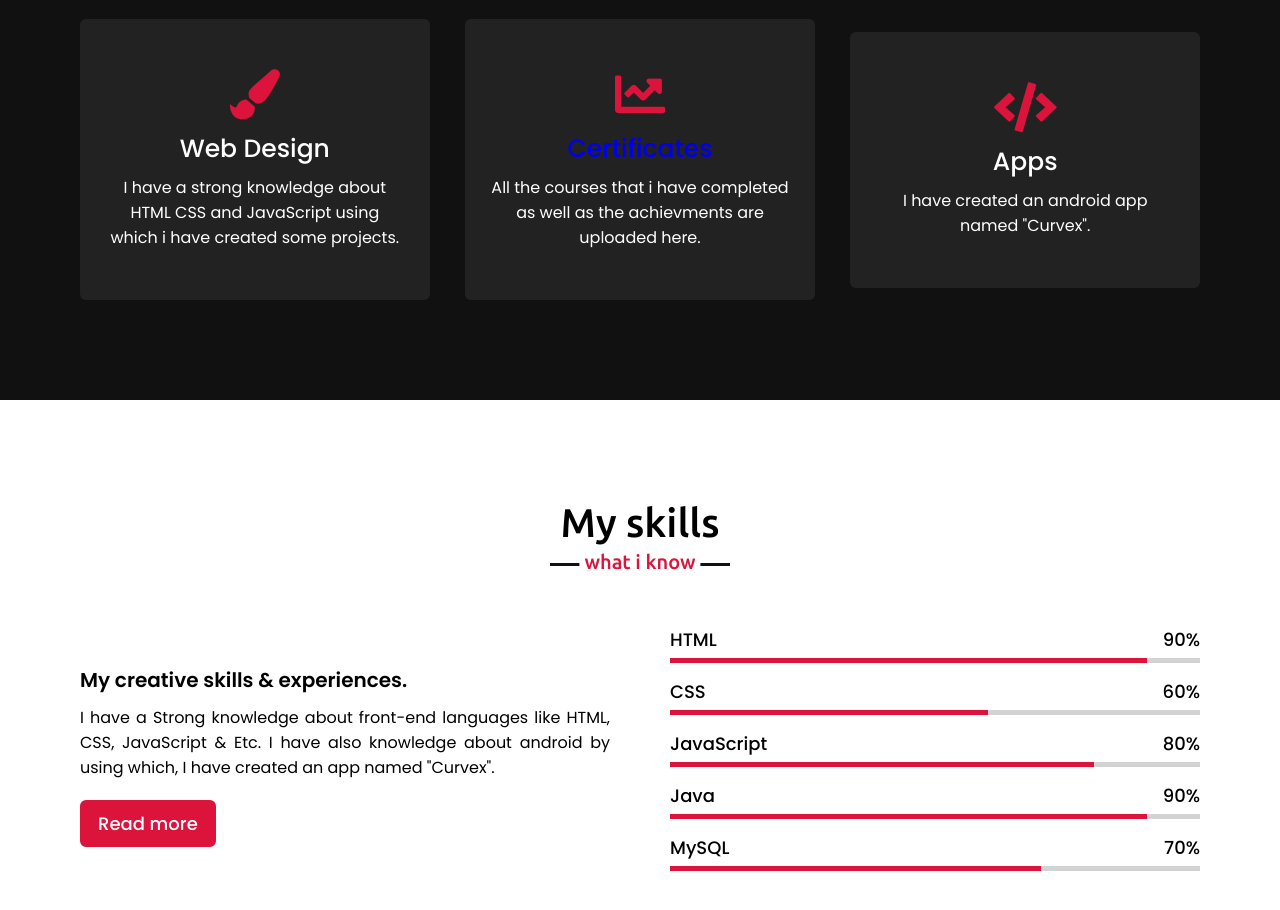
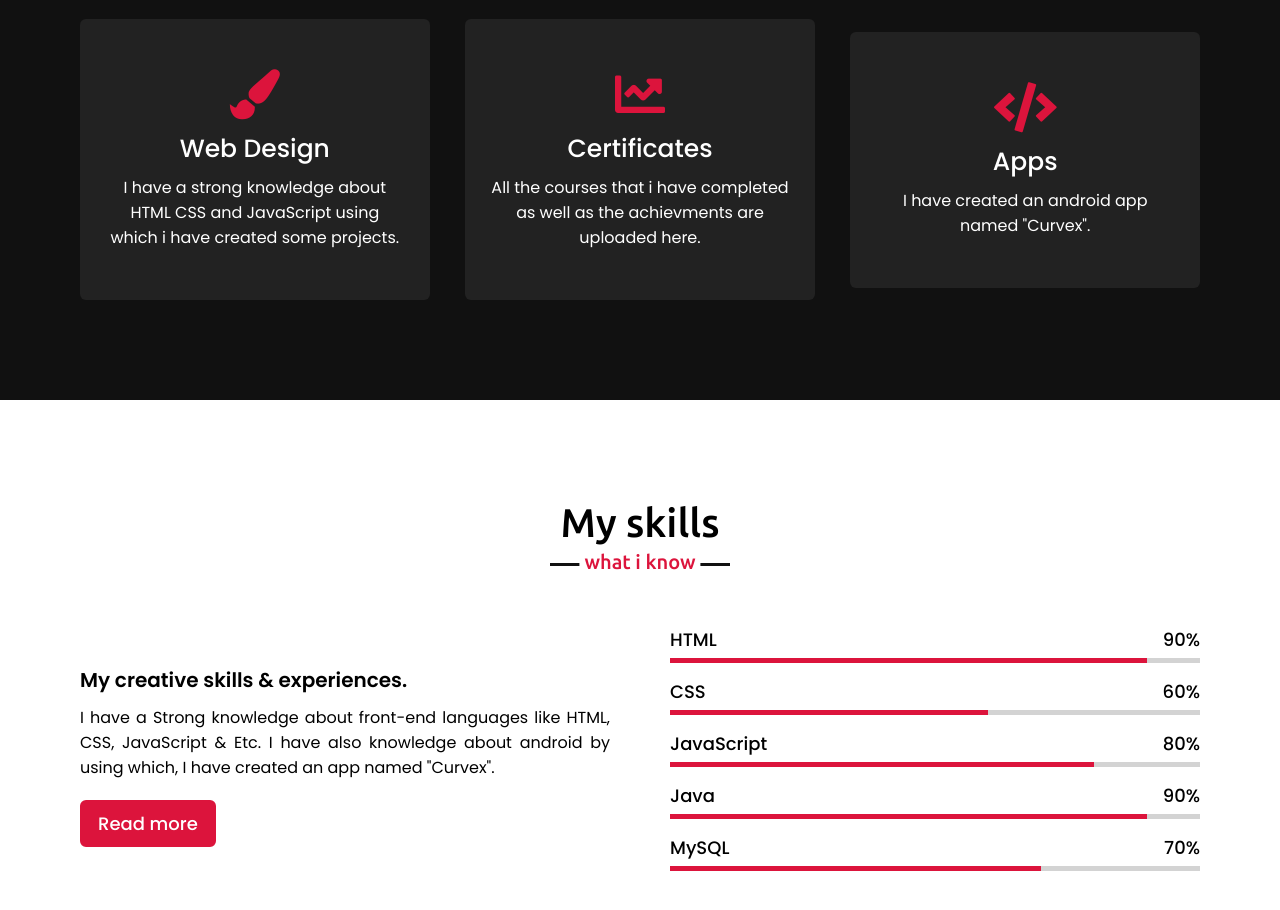
Before and after one commit to Vjchavan/Vjchavan.github.io, a plain HTML site: page index.html in a window 1280 px wide. Shown: the part 1740-2650 px from the top of the page. Drawn offline with nearby package versions, Linux system fonts and the light colour scheme.

Commit message:
Update index.html
Undo Certificates link

```diff
--- a/index.html
+++ b/index.html
@@ -79,7 +79,7 @@
                 <div class="card">
                     <div class="box">
                         <i class="fas fa-chart-line"></i>
-                        <div class="text"><a href="https://drive.google.com/drive/folders/1ryBu4htaboRdc7PlkaYMdA5eUlkzIUH3?usp=sharing">Certificates</a></div>
+                        <div class="text">Certificates</div>
                         <p>All the courses that i have completed as well as the achievments are uploaded here.</p>
                     </div>
                 </div>
```
